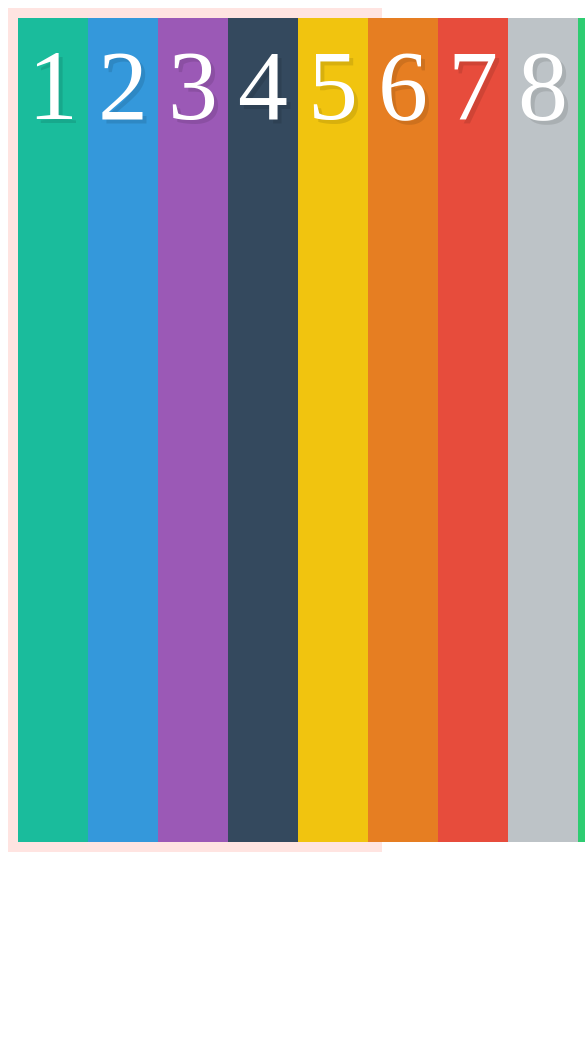
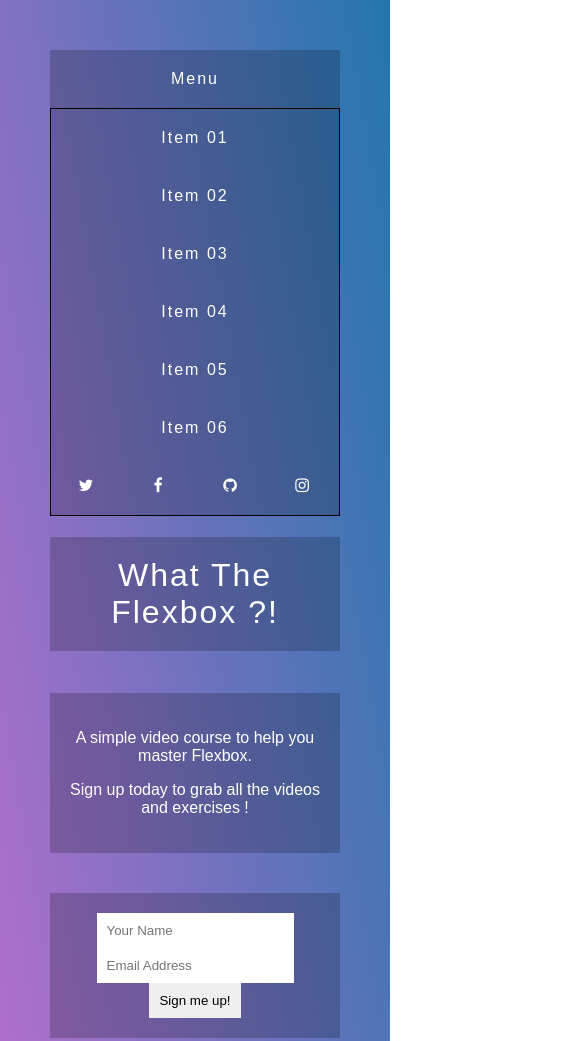
Before and after one commit to SpookyUmi/Wes-Bos-Flexbox, a plain HTML site: page flexbox_test.html in a window 390 px wide. Shown: the top 1041 px of the page, 585 px wide, since content can reach past the window. Before the commit the page ends 860 px from the top, so only its background shows below. Drawn offline with Linux system fonts and the light colour scheme.

Commit message:
Add my work about Wes Bos' course

```diff
--- a/flexbox_test.css
+++ b/flexbox_test.css
@@ -1,28 +1,134 @@
-* {
--moz-box-sizing: border-box; -webkit-box-sizing: border-box; box-sizing: border-box;
+html {
+  box-sizing: border-box;
 }
 
-.box {
-  color: white;
-  font-size: 100px;
-  text-align: center;
-  text-shadow: 4px 4px 0 rgba(0,0,0,0.1);
-  padding: 10px;
+*, *:before, *:after {
+  box-sizing: inherit;
 }
 
-.box1 {background: #1abc9c;}
-.box2 {background: #3498db;}
-.box3 {background: #9b59b6;}
-.box4 {background: #34495e;}
-.box5 {background: #f1c40f;}
-.box6 {background: #e67e22;}
-.box7 {background: #e74c3c;}
-.box8 {background: #bdc3c7;}
-.box9 {background: #2ecc71;}
-.box10 {background: #16a085;}
+body {
+  font-family: sans-serif;
+  margin: 0;
+  background-image: linear-gradient(260deg, #2376ae 0%, #c16ecf 100%);
+}
 
-.container {
+a {
+  color: #ffff;
+  font-weight: 100;
+  letter-spacing: 2px;
+  text-decoration: none;
+  background: rgba(0,0,0,0.2);
+  padding: 20px 5px;
+  display: inline-block;
+  width: 100%;
+  text-align: center;
+  transition: all 0.5s;
+}
+
+a:hover {
+  background: rgba(0,0,0,0.3);
+}
+
+.toggleNav {
+  display: none;
+}
+
+img {
+  width: 100%;
+}
+
+.wrapper {
+  max-width: 1000px;
+  margin: 0 auto;
+  padding: 50px;
+}
+
+input {
+  padding: 10px;
+  border: 0;
+}
+
+section, footer {
+  text-align: center;
+  background: rgba(0,0,0,0.2);
+  padding: 20px;
+  margin: 20px 0;
+  color: white;
+  font-weight: 100;
+}
+
+.flex-nav ul {
+  border: 1px solid black;
+  list-style: none;
+  margin: 0;
+  padding: 0;
   display: flex;
-  border: 10px solid mistyrose;
-  height: 100vh;
 }
+
+.flex-nav li {
+  flex: 3;
+}
+
+.flex-nav .social {
+  flex: 1;
+}
+
+@media all and (max-width: 1000px) {
+
+  .flex-nav ul {
+   flex-wrap: wrap;
+  }
+
+  .flex-nav li {
+    flex: 1 1 50%;
+  }
+
+  .flex-nav .social {
+    flex: 1 1 25%;
+  }
+
+}
+
+@media all and (max-width: 500px) {
+
+  .flex-nav li {
+    flex-basis: 100%
+  }
+
+  .wrapper {
+    display: flex;
+    flex-direction: column;
+  }
+
+  .wrapper > * {
+    order: 99;
+  }
+  .flex-nav {
+    order: 1;
+  }
+
+  .toggleNav {
+    display: block;
+  }
+
+  .flex-nav ul {
+    display: none;
+  }
+
+  .flex-nav ul.open {
+    display: flex;
+  }
+
+  .top {
+    order: 2;
+  }
+
+  .details {
+    order: 3;
+  }
+
+  .signup {
+    order: 4;
+  }
+
+}
--- a/flexbox_test.html
+++ b/flexbox_test.html
@@ -5,21 +5,62 @@
   <meta charset="UTF-8">
   <title>Flexbox Tutorial</title>
   <link rel="stylesheet" href="flexbox_test.css">
+  <link href="https://stackpath.bootstrapcdn.com/font-awesome/4.7.0/css/font-awesome.min.css" rel="stylesheet"
+    integrity="sha384-wvfXpqpZZVQGK6TAh5PVlGOfQNHSoD2xbE+QkPxCAFlNEevoEH3Sl0sibVcOQVnN" crossorigin="anonymous">
 </head>
 
 <body>
+  <div class="wrapper">
 
-  <div class="container">
-    <div class="box box1">1</div>
-    <div class="box box2">2</div>
-    <div class="box box3">3</div>
-    <div class="box box4">4</div>
-    <div class="box box5">5</div>
-    <div class="box box6">6</div>
-    <div class="box box7">7</div>
-    <div class="box box8">8</div>
-    <div class="box box9">9</div>
-    <div class="box box10">10</div>
+    <header class="top">
+      <h1><a href="#">What The Flexbox ?!</a></h1>
+    </header>
+
+    <nav class="flex-nav">
+      <a href="#" class="toggleNav">Menu</a>
+      <ul class="open">
+        <li><a href="index_1.html">Item 01</a></li>
+        <li><a href="index_2.html">Item 02</a></li>
+        <li><a href="pricing_grid.html">Item 03</a></li>
+        <li><a href="#">Item 04</a></li>
+        <li><a href="#">Item 05</a></li>
+        <li><a href="#">Item 06</a></li>
+        <li class="social">
+          <a href="https://twitter.com/spooky_Umi"><i class="fa fa-twitter"></i></a>
+        </li>
+        <li class="social">
+          <a href="https://www.facebook.com/"><i class="fa fa-facebook"></i></a>
+        </li>
+        <li class="social">
+          <a href="https://github.com/SpookyUmi"><i class="fa fa-github"></i></a>
+        </li>
+        <li class="social">
+          <a href="https://www.instagram.com/spooky_umi/?hl=fr"><i class="fa fa-instagram"></i></a>
+        </li>
+      </ul>
+    </nav>
+
+    <section class="hero">
+      <img src="http://lorempixel.com/1000/600/abstract" alt="">
+    </section>
+
+    <section class="details">
+      <p>A simple video course to help you master Flexbox.</p>
+      <p>Sign up today to grab all the videos and exercises !</p>
+    </section>
+
+    <section class="signup">
+      <form action="" class="signup">
+        <input type="text" placeholder="Your Name">
+        <input type="email" placeholder="Email Address">
+        <input type="submit" value="Sign me up!">
+      </form>
+    </section>
+
+    <footer>
+      <p>&copy; Wes Bos</p>
+    </footer>
+
   </div>
 
 </body>
--- /dev/null
+++ b/pricing_grid.css
@@ -0,0 +1,80 @@
+html {
+  box-sizing: border-box;
+}
+
+*, *:before, *:after {
+  box-sizing: inherit;
+}
+
+body {
+  font-family: sans-serif;
+  margin: 0;
+  background-image: linear-gradient(260deg, #2376ae 0%, #c16ecf 100%);
+}
+
+a {
+  color: #ffff;
+}
+
+.plan ul {
+  margin: 0;
+  padding: 0;
+  list-style: none;
+}
+
+.plan ul li {
+  border-bottom: 1px solid rgba(0,0,0,0.1);
+  padding: 10px;
+}
+
+.plan ul li:last-child {
+  border-bottom: 0;
+}
+
+.plan a {
+  text-decoration: none;
+  background: #FEFF00;
+  padding: 10px;
+  color: black;
+  border-radius: 4px;
+}
+
+.plan h2 {
+  text-transform: uppercase;
+  color: white;
+  letter-spacing: 2px;
+  text-shadow: 3px 3px 0 rgba(0,0,0,0.1);
+}
+
+.price {
+  font-size: 50px;
+  font-family: serif;
+  margin: 10px 0;
+}
+
+.pricing-grid {
+  max-width: 750px;
+  margin: 0 auto;
+  display: flex;
+  align-items: center;
+}
+
+.plan {
+  background: rgba(255,255,255,0.2);
+  margin: 20px;
+  padding: 20px;
+  border-radius: 4px;
+  text-align: center;
+
+  flex: 1;
+  display: flex;
+  flex-wrap: wrap;
+}
+
+.plan > * {
+  flex: 1 1 100%;
+}
+
+.plan .cta {
+  align-self: flex-end;
+}
--- /dev/null
+++ b/style_1.css
@@ -0,0 +1,51 @@
+html {
+  box-sizing: border-box;
+}
+
+*, *:before, *:after {
+  box-sizing: inherit;
+}
+
+body {
+  height: 100vh;
+  font-family: sans-serif;
+  margin: 0;
+  background-image: linear-gradient(260deg, #2376ae 0%, #c16ecf 100%);
+}
+
+
+.flex-form > * {
+  border: 0;
+  padding: 10px;
+  background: white;
+  line-height: 50px;
+  font-size: 20px;
+  border-radius: 0;
+  outline: 0;
+  border-right: 1px solid rgba(0,0,0,0.2);
+  -webkit-appearance: none;
+}
+
+.flex-form > *:last-child {
+  border-right: 0;
+}
+
+/*Flexbox starts here*/
+
+.cover {
+  height: 100%;
+  display: flex;
+  justify-content: center;
+  align-items: center;
+}
+
+.flex-form {
+  display: flex;
+border: 20px solid rgba(0,0,0,0.3);
+border-radius: 5px;
+}
+
+input[type="submit"] {
+  background: palevioletred;
+  color: white;
+}
--- /dev/null
+++ b/style_2.css
@@ -0,0 +1,103 @@
+html {
+  box-sizing: border-box;
+}
+
+*, *:before, *:after {
+  box-sizing: inherit;
+}
+
+body {
+  font-family: sans-serif;
+  margin: 0;
+  font-size: 1.2rem;
+  background-image: linear-gradient(260deg, #2376ae 0%, #c16ecf 100%);
+}
+
+a {
+  color: white;
+  text-decoration: none;
+}
+
+.app-wrap {
+  max-width: 540px;
+  height: 90vh;
+  margin: 5vh auto 5vh auto;
+  border: 10px solid rgba(0,0,0,0.8);
+  border-bottom-width: 70px;
+  border-radius: 10px;
+  box-shadow: 0 0 50px rgba(0,0,0,0.3);
+}
+
+.content {
+  padding: 20px;
+  background: white;
+  box-shadow: inset 0 5px 0 rgba(0,0,0,0.1);
+  line-height: 1.6;
+}
+
+.content img {
+  max-width: 50px;
+  float: left;
+  margin-right: 10px;
+}
+
+.icon-bar a {
+  text-align: center;
+  padding: 1.5rem;
+  border-left: 1px solid rgba(0,0,0,0.1);
+  background: #EFCA51;
+  color: rgba(0,0,0,0.5);
+}
+
+.icon-bar a:first-child, .icon-bar a:hover {
+  border-bottom: 5px solid rgba(0,0,0,0.1);
+}
+
+.icon-bar {
+  border-top: 1px solid #e6e6e6
+}
+
+
+.icon-bar i {
+  display: block;
+  font-size: 2.5rem;
+  color: white;
+  text-shadow: 3px 3px 0 rgba(0,0,0,0.1);
+  padding-bottom: 1rem;
+}
+
+.app-header {
+  background: #F0CB45;
+  color: rgba(0,0,0,0.5);
+  padding: 1rem;
+}
+
+/*Flexbox starts here*/
+
+.app-wrap {
+  display: flex;
+  flex-direction: column;
+}
+
+.app-wrap > * {
+  flex: 1 1 auto;
+}
+
+.app-header {
+  display: flex;
+  align-items: center;
+  justify-content: space-between;
+}
+
+.content {
+  overflow-y: scroll;
+  -webkit-overflow-scrolling: touch;
+}
+
+.icon-bar {
+  display: flex;
+}
+
+.icon-bar a {
+  flex: 1;
+}
```
Also changed, not shown: index_1.html (added, +42 -0 lines), index_2.html (added, +75 -0 lines), pricing_grid.html (added, +67 -0 lines), jellyfish.svg (added).
